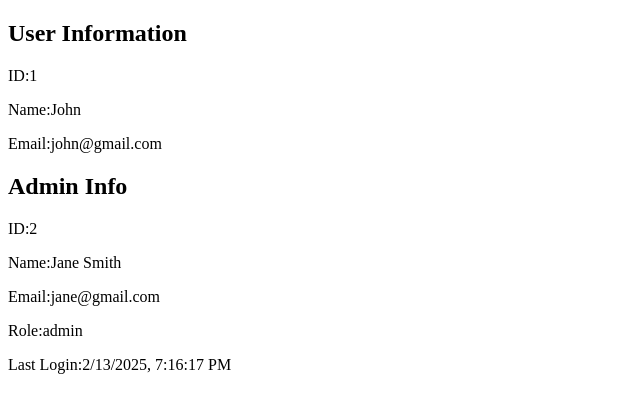
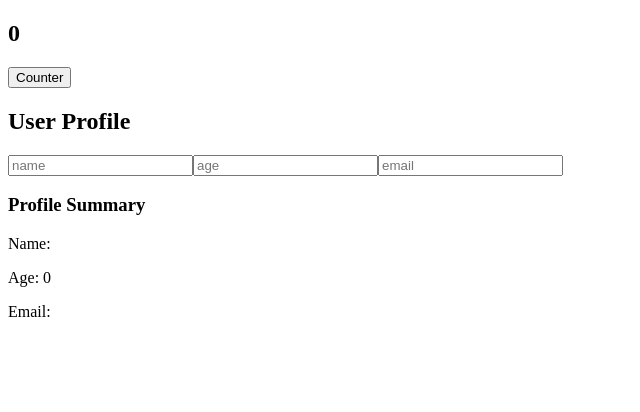
Before and after one commit to gloofys/ts-demos, a React app: page / in a window 1280 px wide. Shown: the top 412 px of the page, without its empty margins (0-640 px from the left). Built offline with nearby package versions, Linux system fonts and the light colour scheme; the HTML template or start-up script is replaced by a standard one.

Commit message:
Userprofile using useState and interface

```diff
--- a/src/App.tsx
+++ b/src/App.tsx
@@ -1,26 +1,14 @@
-import UserInfo from "./components/UserInfo.tsx";
-import AdminInfo from "./components/AdminInfo.tsx";
-import {Info, AdminInfoList} from "./Types.ts";
+
+import {useState} from "react";
+import UserProfile from "./components/UserProfile.tsx";
 
 const App = () => {
-    const user : Info= {
-        id:1,
-        name:"John",
-        email:'john@gmail.com',
-    }
-    const admin : AdminInfoList= {
-        id:2,
-        name:"Jane Smith",
-        email:'jane@gmail.com',
-        role:'admin',
-        lastLogin: new Date(),
-    }
-
-
+    const [counter, setCounter] = useState<number>(0);
     return (
         <div>
-            <UserInfo user={user} />
-            <AdminInfo admin={admin} />
+            <h2>{counter}</h2>
+            <button onClick={() => setCounter(counter + 1)}>Counter</button>
+            <UserProfile />
         </div>
     )
 }
--- /dev/null
+++ b/src/components/UserProfile.tsx
@@ -0,0 +1,59 @@
+import {useState} from "react";
+
+interface UserProfileState {
+    name: string;
+    age: number;
+    email: string;
+}
+
+const UserProfile = () => {
+    const[profile, setProfile]=useState<UserProfileState>({
+        name:'',
+        age:0,
+        email:'',
+    })
+
+    const updateName = (name: string) => {
+        setProfile((prevProfile) => ({...prevProfile, name}));
+    }
+
+    const updateAge = (age: string) => {
+        setProfile((prevProfile) => ({...prevProfile, age: +age}));
+    }
+
+    const updateEmail = (email: string) => {
+        setProfile((prevProfile) => ({...prevProfile, email}));
+    }
+
+
+    return (
+        <div>
+
+            <h2>User Profile</h2>
+
+            <input type="text"
+                   placeholder="name"
+                   value={profile.name}
+                   onChange={(e)=>updateName(e.target.value)}
+                   />
+
+            <input type="number"
+                   placeholder="age"
+                   value={profile.age > 0 ? profile.age : ''}
+                   onChange={(e)=>updateAge(e.target.value)}
+                   />
+            <input type="email"
+                   placeholder = "email"
+                   value={profile.email}
+                   onChange={(e)=>updateEmail(e.target.value)}
+                   />
+
+            <h3>Profile Summary</h3>
+            <p>Name: {profile.name}</p>
+            <p>Age: {profile.age}</p>
+            <p>Email: {profile.email}</p>
+
+        </div>
+    )
+}
+export default UserProfile
```
Also changed, not shown: src/components/Counter.tsx (added, +16 -0 lines).
